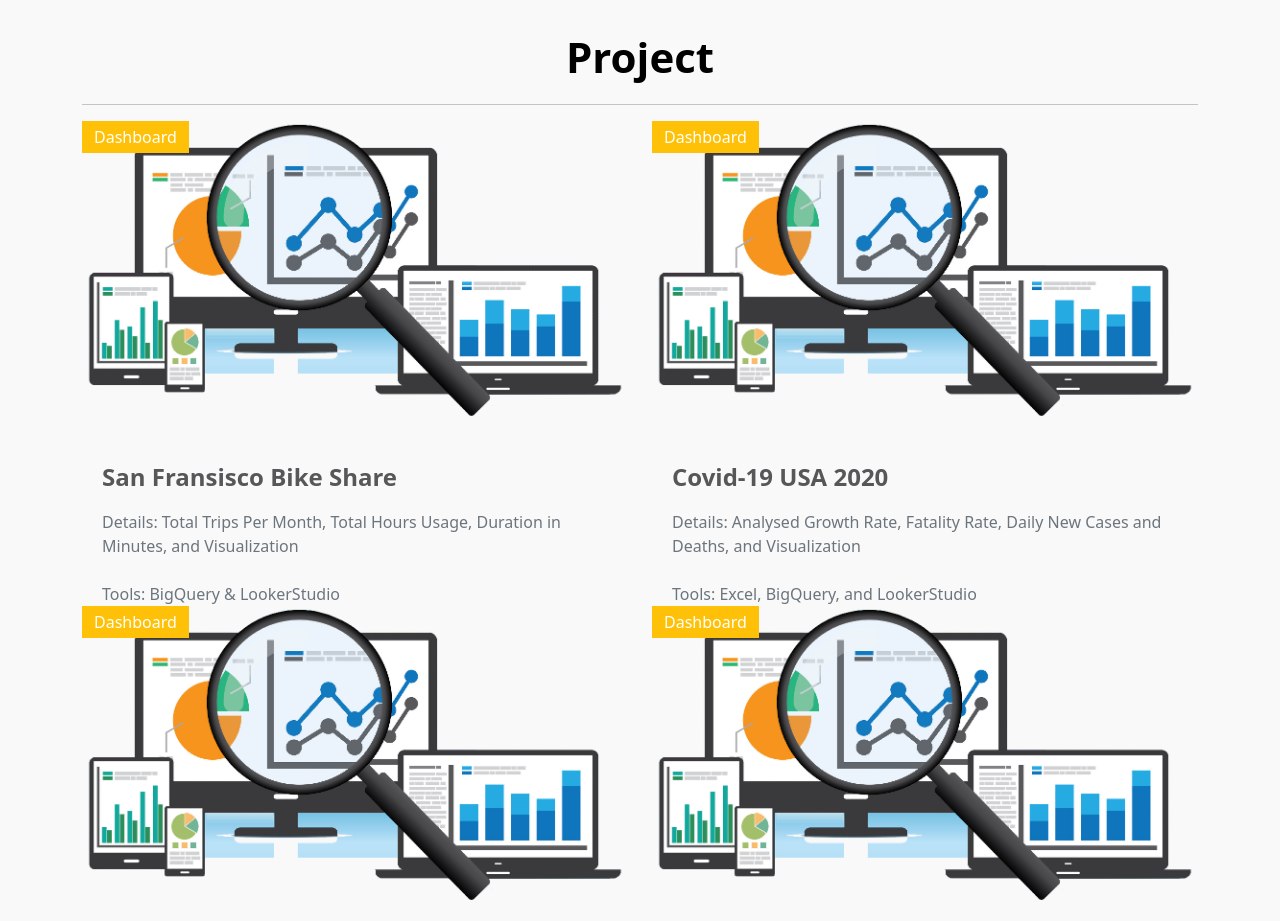
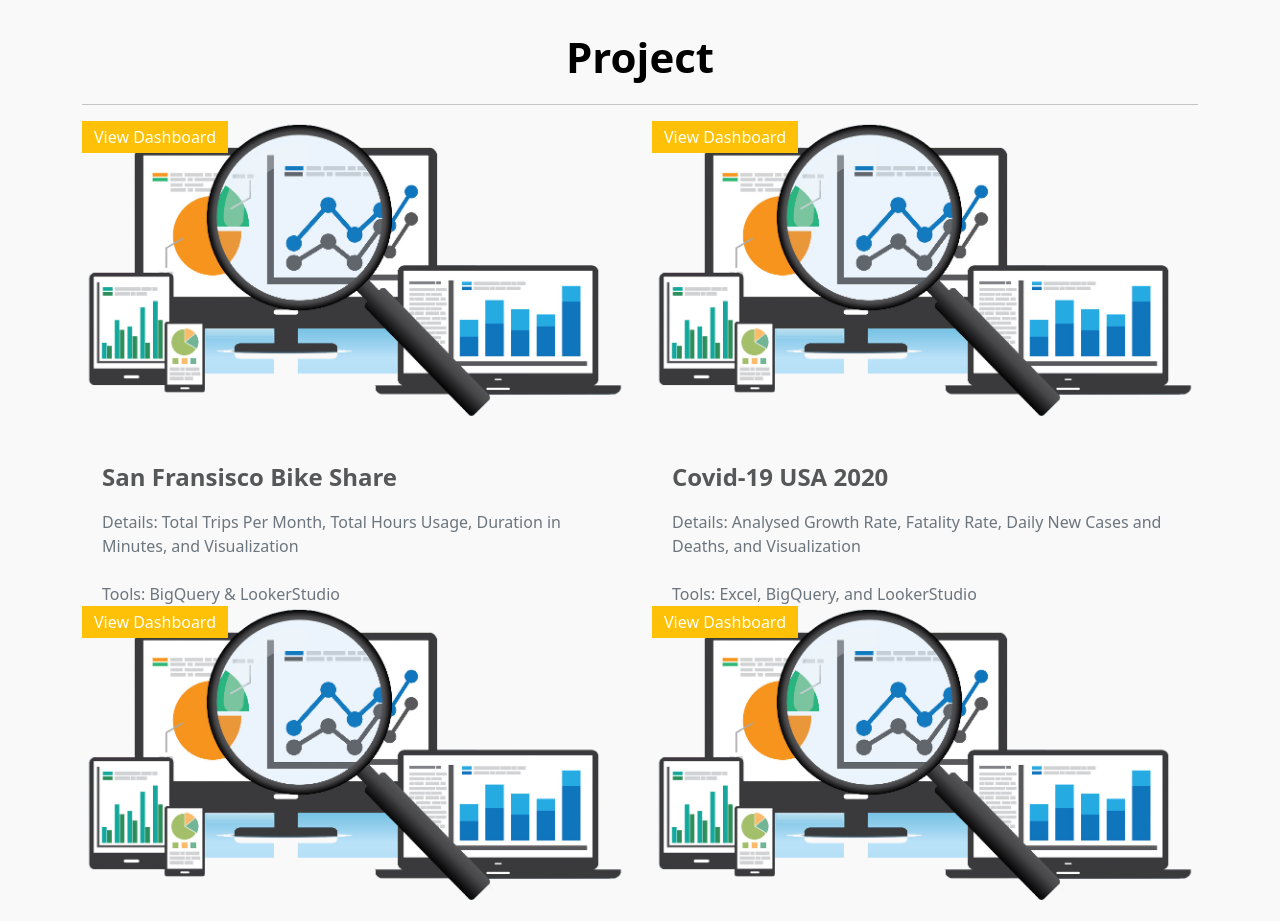
Before and after one commit to Adreto-HK/adretoherkusuma.github.io, a plain HTML site: page index.html in a window 1280 px wide. Shown: the part 2380-3301 px from the top of the page. Drawn offline with Linux system fonts and the light colour scheme.

Commit message:
View Dashboard

```diff
--- a/index.html
+++ b/index.html
@@ -305,7 +305,7 @@ https://templatemo.com/tm-567-nomad-force
                                     <img src="images/portfolio/pngwing.com.png" class="img-fluid large-news-image news-image" alt="">
                                 </a>
 
-                                <div class="news-category bg-warning text-white">Dashboard</div>
+                                <div class="news-category bg-warning text-white">View Dashboard</div>
 
                                 <div class="news-text-info">
                                     <h5 class="news-title">
@@ -324,7 +324,7 @@ https://templatemo.com/tm-567-nomad-force
                                     <img src="images/portfolio/pngwing.com.png" class="img-fluid large-news-image news-image" alt="">
                                 </a>
 
-                                <div class="news-category bg-warning text-white">Dashboard</div>
+                                <div class="news-category bg-warning text-white">View Dashboard</div>
 
                                 <div class="news-text-info">
                                     <h5 class="news-title">
@@ -344,7 +344,7 @@ https://templatemo.com/tm-567-nomad-force
                                     <img src="images/portfolio/pngwing.com.png" class="img-fluid large-news-image news-image" alt="">
                                 </a>
 
-                                <div class="news-category bg-warning text-white">Dashboard</div>
+                                <div class="news-category bg-warning text-white">View Dashboard</div>
 
                                 <div class="news-text-info">
                                     <h5 class="news-title">
@@ -365,7 +365,7 @@ https://templatemo.com/tm-567-nomad-force
                                     <img src="images/portfolio/pngwing.com.png" class="img-fluid large-news-image news-image" alt="">
                                 </a>
 
-                                <div class="news-category bg-warning text-white">Dashboard</div>
+                                <div class="news-category bg-warning text-white">View Dashboard</div>
 
                                 <div class="news-text-info">
                                     <h5 class="news-title">
```
